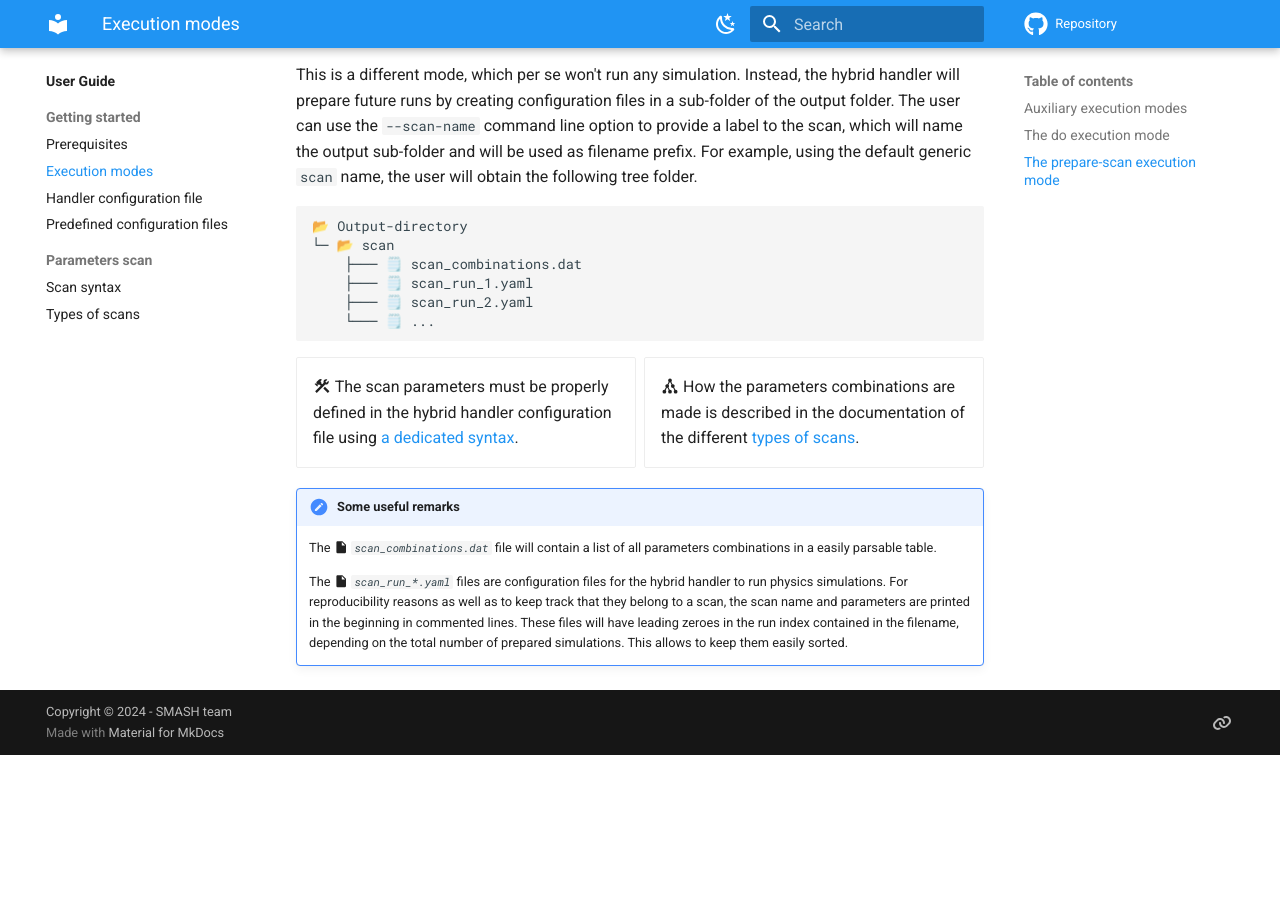
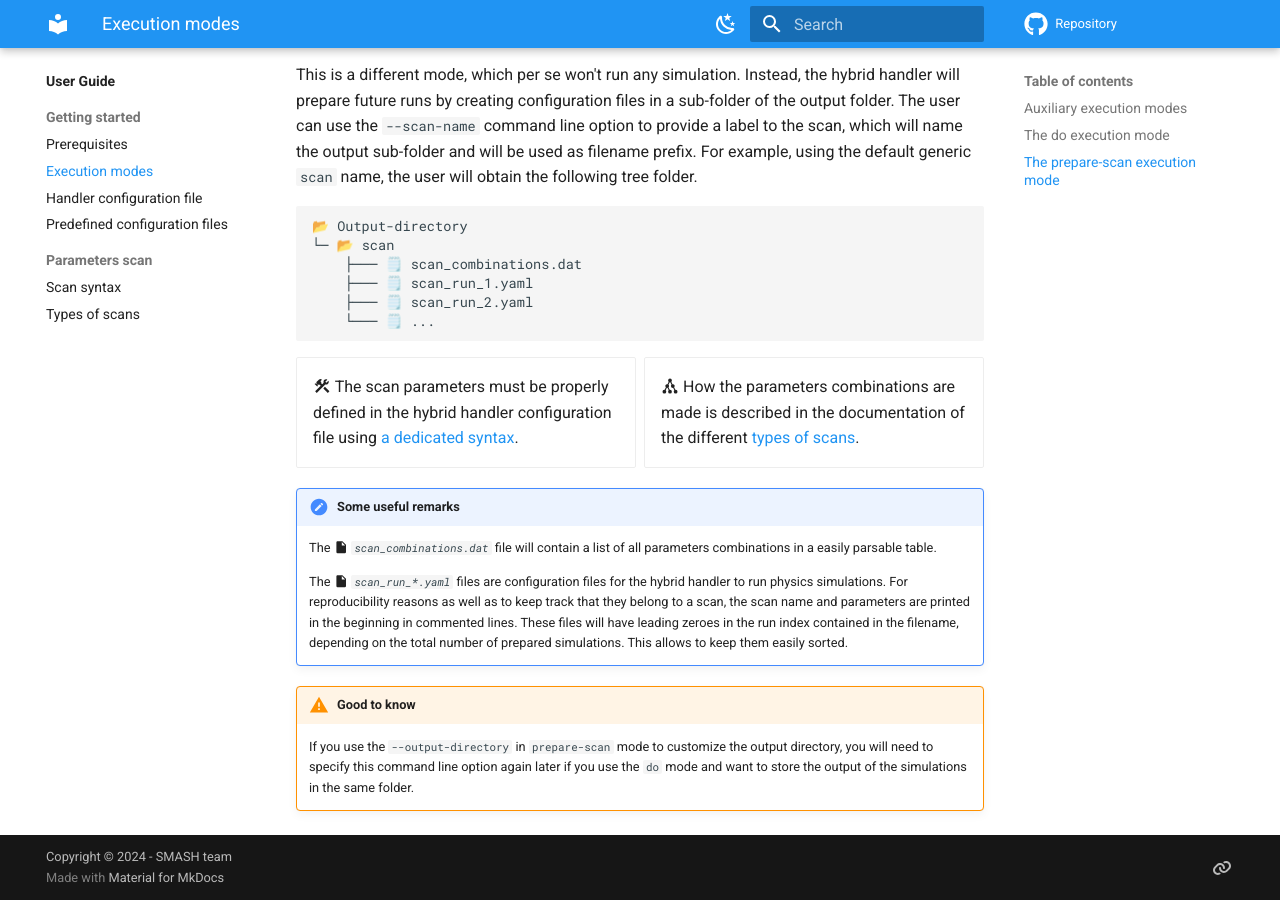
Before and after one commit to smash-transport/smash-vhlle-hybrid, an MkDocs documentation site: the page built from docs/user/execution_modes.md, in a window 1280 px wide and 900 px high, scrolled down 1606 px. Built offline with MkDocs 1.6.1 and Material for MkDocs 9.7.7, drawn with Linux system fonts in a browser that asks for light colours; emoji names are drawn with the system emoji font; comment, search, counter and statistics services are not loaded; the version menu is left out; before the commit the page ends 2361 px from its top, so only the background shows below that.

Commit message:
Add couple of admonitions and remove forgotten debug output

```diff
--- a/docs/user/execution_modes.md
+++ b/docs/user/execution_modes.md
@@ -99,3 +99,6 @@
     For reproducibility reasons as well as to keep track that they belong to a scan, the scan name and parameters are printed in the beginning in commented lines.
     These files will have leading zeroes in the run index contained in the filename, depending on the total number of prepared simulations.
     This allows to keep them easily sorted.
+
+!!! warning "Good to know"
+    If you use the `--output-directory` in `prepare-scan` mode to customize the output directory, you will need to specify this command line option again later if you use the `do` mode and want to store the output of the simulations in the same folder.
```
Also changed, not shown: docs/user/scans_types.md (+4 -0 lines), 1 other file.
